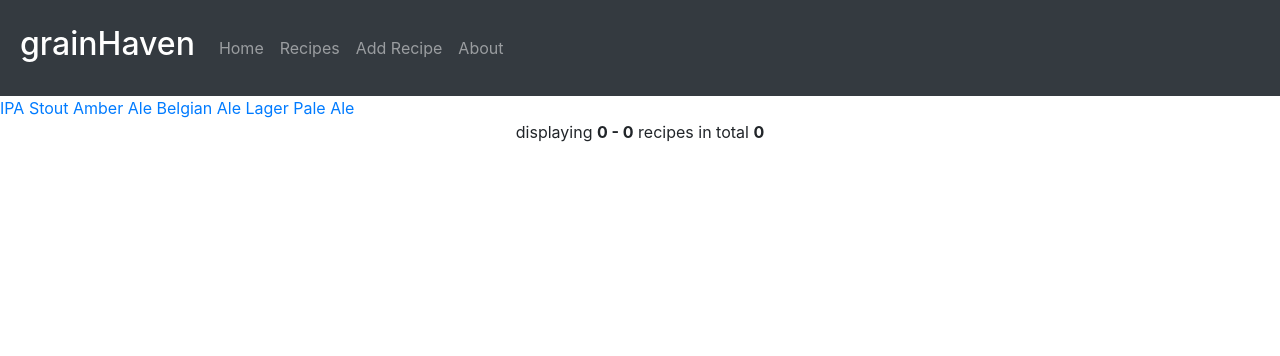
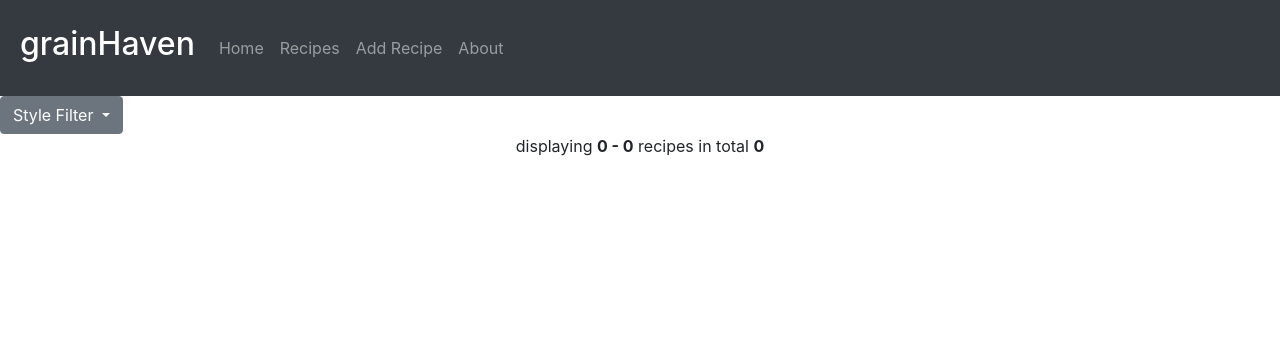
Before and after one commit to armedcor/Grain_Haven, a Flask app: page /get_recipes in a window 1280 px wide. Shown: the top 356 px of the page. Run offline with Flask 2, Linux system fonts and the light colour scheme; data that the repository does not hold is empty; some libraries are stand-ins or nearby versions.

Commit message:
Changed recipe filter to drop down, added a return to all recipes function when in filtered view

```diff
--- a/templates/recipes.html
+++ b/templates/recipes.html
@@ -1,12 +1,19 @@
 {% extends 'base.html' %} {% block recipes %}
+
 <container>
-<a href="{{url_for('ipa_style')}}">IPA</a>
-<a href="{{url_for('stout_style')}}">Stout</a>
-<a href="{{url_for('amber_style')}}">Amber Ale</a>
-<a href="{{url_for('belgian_style')}}">Belgian Ale</a>
-<a href="{{url_for('lager_style')}}">Lager</a>
-<a href="{{url_for('pale_style')}}">Pale Ale</a>
-
+    <div class="dropdown">
+        <button class="btn btn-secondary dropdown-toggle" type="button" id="dropdownMenuButton" data-toggle="dropdown" aria-haspopup="true" aria-expanded="false">
+    Style Filter
+  </button>
+        <div class="dropdown-menu" aria-labelledby="dropdownMenuButton">
+            <a class="dropdown-item" href="{{url_for('ipa_style')}}">IPA</a>
+            <a class="dropdown-item" href="{{url_for('stout_style')}}">Stout</a>
+            <a class="dropdown-item" href="{{url_for('amber_style')}}">Amber Ale</a>
+            <a class="dropdown-item" href="{{url_for('belgian_style')}}">Belgian Ale</a>
+            <a class="dropdown-item" href="{{url_for('lager_style')}}">Lager</a>
+            <a class="dropdown-item" href="{{url_for('pale_style')}}">Pale Ale</a>
+        </div>
+    </div>
 </container>
 
 <div class="container-fluid">
```
Also changed, not shown: templates/filteredrecipes.html (+17 -0 lines).
